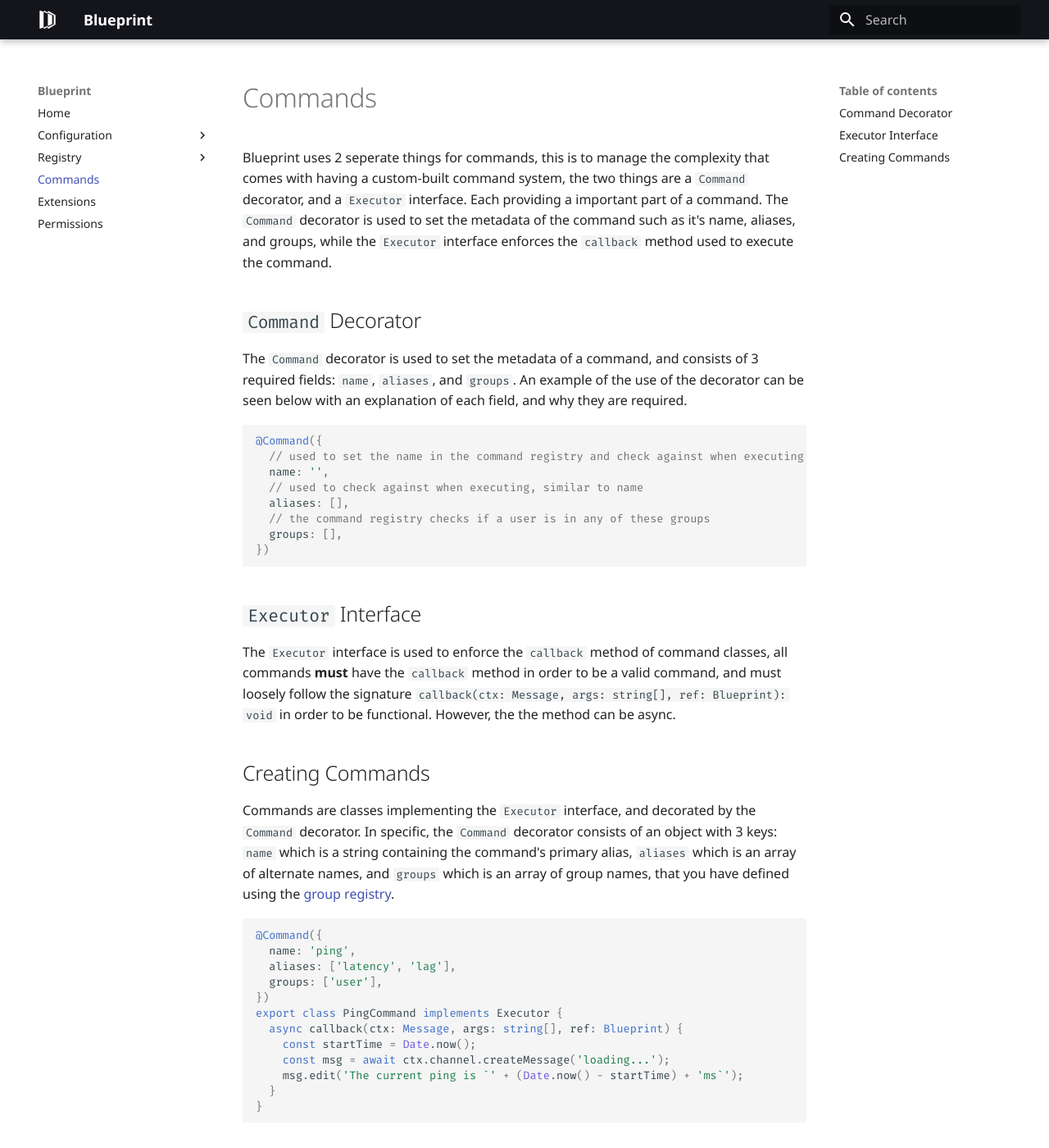
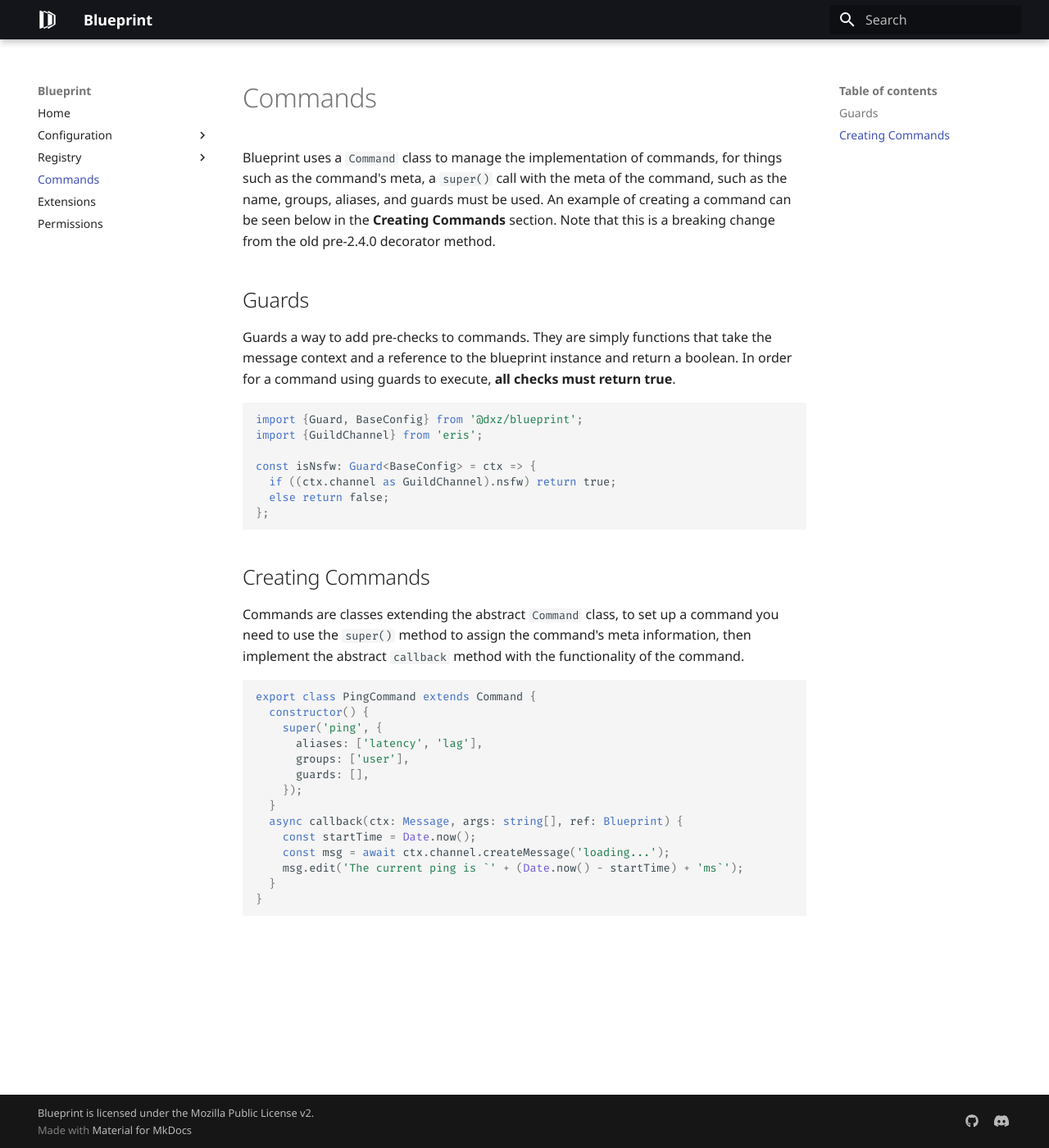
Before and after one commit to blueprint-js/documentation, an MkDocs documentation site: the page built from docs/commands.md, in a window 1280 px wide and 1400 px high. Shown: the whole window at 82% size. Built offline with MkDocs 1.6.1 and Material for MkDocs 9.7.7, drawn with Linux system fonts in a browser that asks for light colours.

Commit message:
Update documentation with command changes

````diff
--- a/docs/commands.md
+++ b/docs/commands.md
@@ -1,50 +1,40 @@
 # Commands
 
-Blueprint uses 2 seperate things for commands, this is to manage the
-complexity that comes with having a custom-built command system, the two things
-are a `Command` decorator, and a `Executor` interface. Each providing a important
-part of a command. The `Command` decorator is used to set the metadata of the command
-such as it's name, aliases, and groups, while the `Executor` interface enforces the
-`callback` method used to execute the command.
+Blueprint uses a `Command` class to manage the implementation of commands, for things such as the command's
+meta, a `super()` call with the meta of the command, such as the name, groups, aliases, and guards must be used.
+An example of creating a command can be seen below in the **Creating Commands** section. Note that this is a breaking
+change from the old pre-2.4.0 decorator method.
 
-## `Command` Decorator
+## Guards
 
-The `Command` decorator is used to set the metadata of a command, and consists of
-3 required fields: `name`, `aliases`, and `groups`. An example of the use of the decorator
-can be seen below with an explanation of each field, and why they are required.
+Guards a way to add pre-checks to commands. They are simply functions that take the message context and a reference to
+the blueprint instance and return a boolean. In order for a command using guards to execute, **all checks must return true**.
 
 ```ts
-@Command({
-  // used to set the name in the command registry and check against when executing
-  name: '',
-  // used to check against when executing, similar to name
-  aliases: [],
-  // the command registry checks if a user is in any of these groups
-  groups: [],
-})
+import {Guard, BaseConfig} from '@dxz/blueprint';
+import {GuildChannel} from 'eris';
+
+const isNsfw: Guard<BaseConfig> = ctx => {
+  if ((ctx.channel as GuildChannel).nsfw) return true;
+  else return false;
+};
+
 ```
-
-## `Executor` Interface
-
-The `Executor` interface is used to enforce the `callback` method of command classes, all
-commands **must** have the `callback` method in order to be a valid command, and must loosely follow
-the signature `callback(ctx: Message, args: string[], ref: Blueprint): void` in order to be functional. However, the
-the method can be async.
 
 ## Creating Commands
 
-Commands are classes implementing the `Executor` interface, and decorated by the `Command`
-decorator. In specific, the `Command` decorator consists of an object with 3 keys: `name` which
-is a string containing the command's primary alias, `aliases` which is an array of alternate names,
-and `groups` which is an array of group names, that you have defined using the [group registry](registry/groups.md).
+Commands are classes extending the abstract `Command` class, to set up a command you need to use the `super()` method to assign
+the command's meta information, then implement the abstract `callback` method with the functionality of the command.
 
 ```ts
-@Command({
-  name: 'ping',
-  aliases: ['latency', 'lag'],
-  groups: ['user'],
-})
-export class PingCommand implements Executor {
+export class PingCommand extends Command {
+  constructor() {
+    super('ping', {
+      aliases: ['latency', 'lag'],
+      groups: ['user'],
+      guards: [],
+    });
+  }
   async callback(ctx: Message, args: string[], ref: Blueprint) {
     const startTime = Date.now();
     const msg = await ctx.channel.createMessage('loading...');
````
